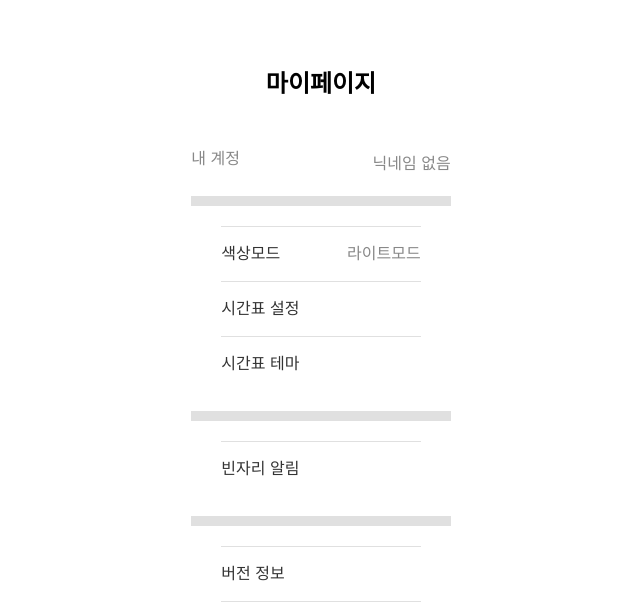
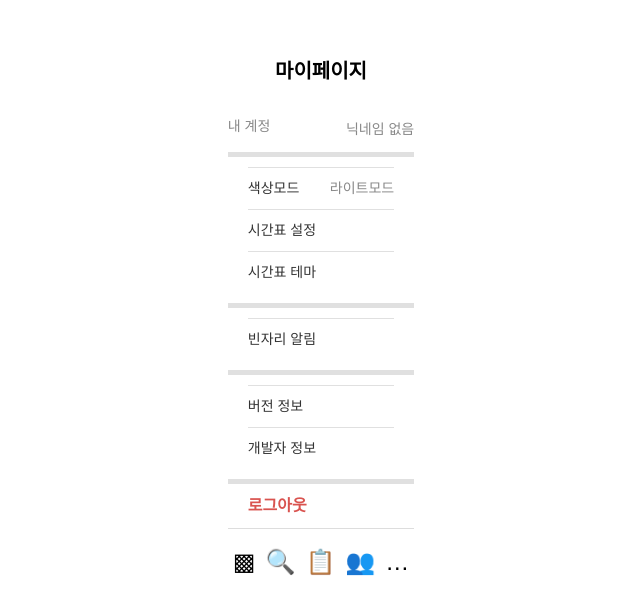
Before and after one commit to ihnsy/snutt, a React (Vite) app: page /mypage in a window 1280 px wide. Shown: the part 186-800 px from the top of the page, without its empty margins (319-959 px from the left). Built offline with nearby package versions, Linux system fonts and the light colour scheme; no server answers; sample sign-in values are in the browser's storage; a web font is replaced by a local one.

Commit message:
세로 길이 수정

```diff
--- a/src/app/MyPage.module.css
+++ b/src/app/MyPage.module.css
@@ -1,59 +1,59 @@
 .mypageContainer {
   max-width: 600px;
   margin: 0 auto;
-  padding: 20px 0;
+  padding: 10px 0;
   background-color: #ffffff;
   font-family: Arial, sans-serif;
 }
 
 .title {
   text-align: center;
-  font-size: 24px;
+  font-size: 20px;
   font-weight: bold;
-  margin-bottom: 30px;
+  margin-bottom: 20px;
 }
 
 .section {
-  padding: 20px 30px;
+  padding: 10px 20px;
   background-color: #ffffff;
 }
 
 .section + .section {
-  border-top: 10px solid #e0e0e0;
+  border-top: 5px solid #e0e0e0;
 }
 
 .sectionTitle {
-  font-size: 16px;
+  font-size: 14px;
   color: #888;
-  margin-bottom: 10px;
+  margin-bottom: 5px;
 }
 
 .accountSection {
   display: flex;
   justify-content: space-between;
   align-items: center;
-  padding: 15px 0;
+  padding: 10px 0;
 }
 
 .accountInfo {
   font-weight: normal;
   color: #888888;
-  font-size: 16px;
+  font-size: 14px;
 }
 
 .menuItem {
   display: flex;
   justify-content: space-between;
   align-items: center;
-  padding: 15px 0;
-  font-size: 16px;
+  padding: 10px 0;
+  font-size: 14px;
   color: #333333;
   border-top: 1px solid #e0e0e0;
 }
 
 .menuRight {
   color: #888888;
-  font-size: 16px;
+  font-size: 14px;
 }
 
 .logoutButton {
@@ -62,27 +62,27 @@
   border: none;
   text-align: left;
   width: 100%;
-  padding: 20px 30px;
+  padding: 10px 20px;
   font-size: 16px;
   font-weight: bold;
-  border-top: 10px solid #e0e0e0;
+  border-top: 5px solid #e0e0e0;
 }
 
 .bottomNav {
   display: flex;
   justify-content: space-around;
   align-items: center;
-  padding: 20px 0;
+  padding: 10px 0;
   background-color: #ffffff;
   max-width: 600px;
   margin: 0 auto;
-  border-top: 2px solid #ddd;
+  border-top: 1px solid #ddd;
 }
 
 .navIcon {
-  font-size: 28px;
+  font-size: 24px;
   color: #888888;
-  padding: 10px;
+  padding: 5px;
 }
 
 .navIcon:first-child {
```
